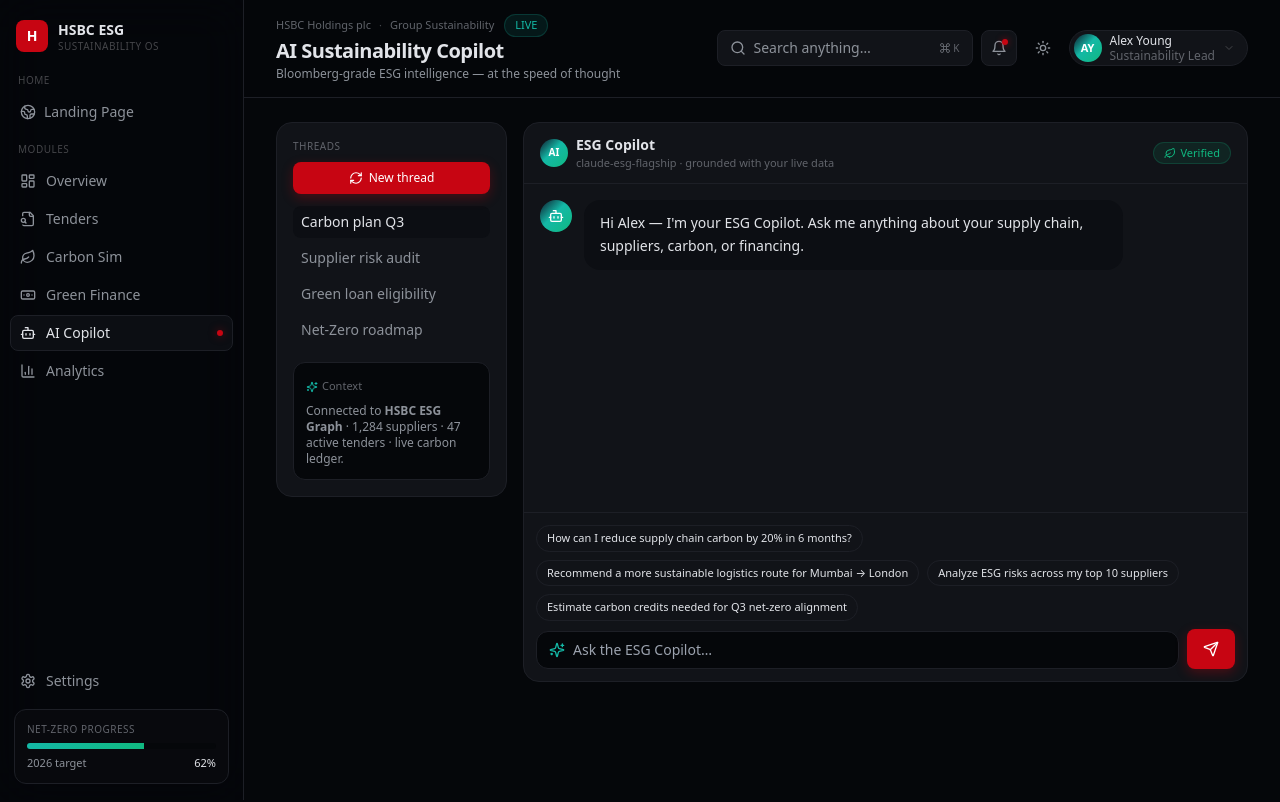
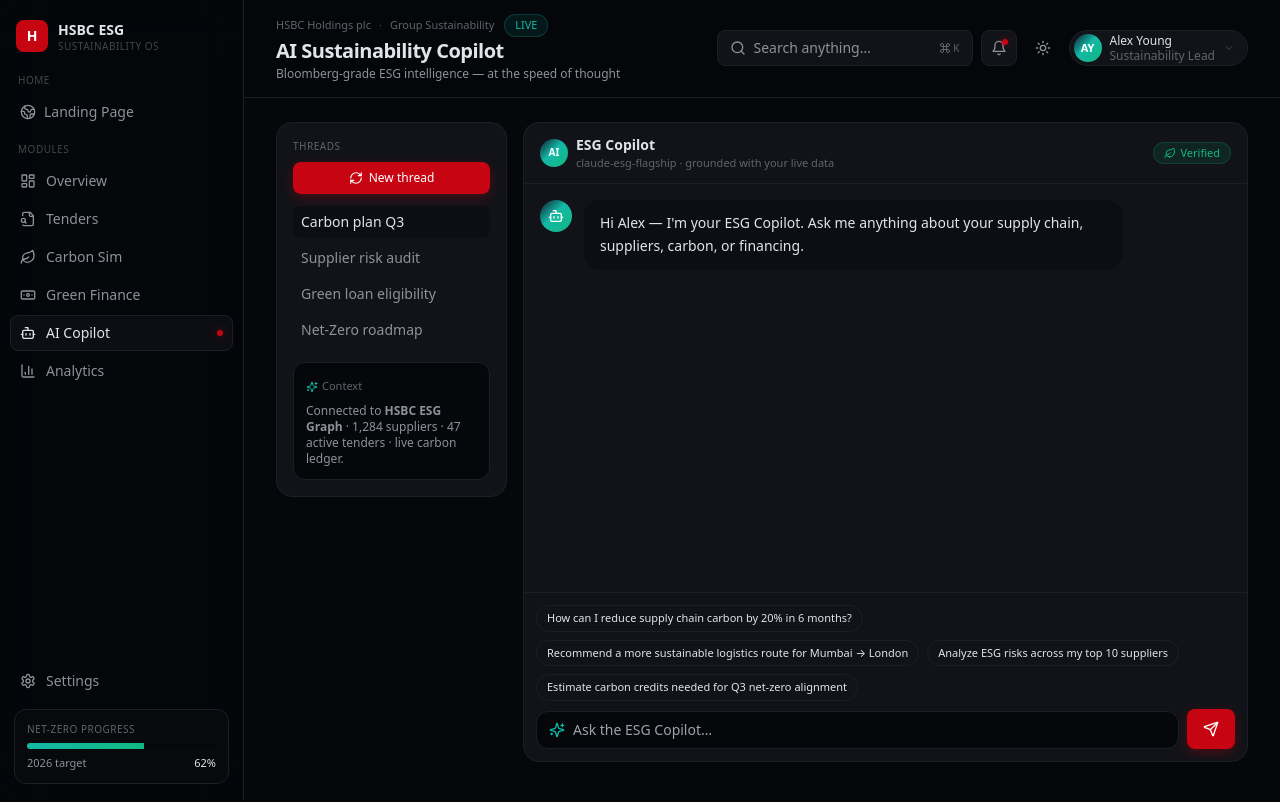
Before and after one commit to TechChina-Web/esg, a Next.js app: page /esg/copilot in a window 1280 px wide. Built offline with nearby package versions, Linux system fonts and the light colour scheme.

Commit message:
adjut: the esg copilot chatbox max height set to 80vh

```diff
--- a/src/app/(app)/copilot/page.tsx
+++ b/src/app/(app)/copilot/page.tsx
@@ -100,7 +100,7 @@
           </div>
         </div>
 
-        <div className="lg:col-span-9 rounded-2xl border bg-surface-overlay overflow-hidden flex flex-col" style={{ minHeight: "70vh" }}>
+        <div className="lg:col-span-9 rounded-2xl border bg-surface-overlay overflow-hidden flex flex-col" style={{ height: "80vh" }}>
           <div className="px-4 py-3 border-b flex items-center gap-2">
             <span className="size-7 rounded-full bg-esg-gradient grid place-items-center text-[10px] font-bold text-white">AI</span>
             <div>
```
